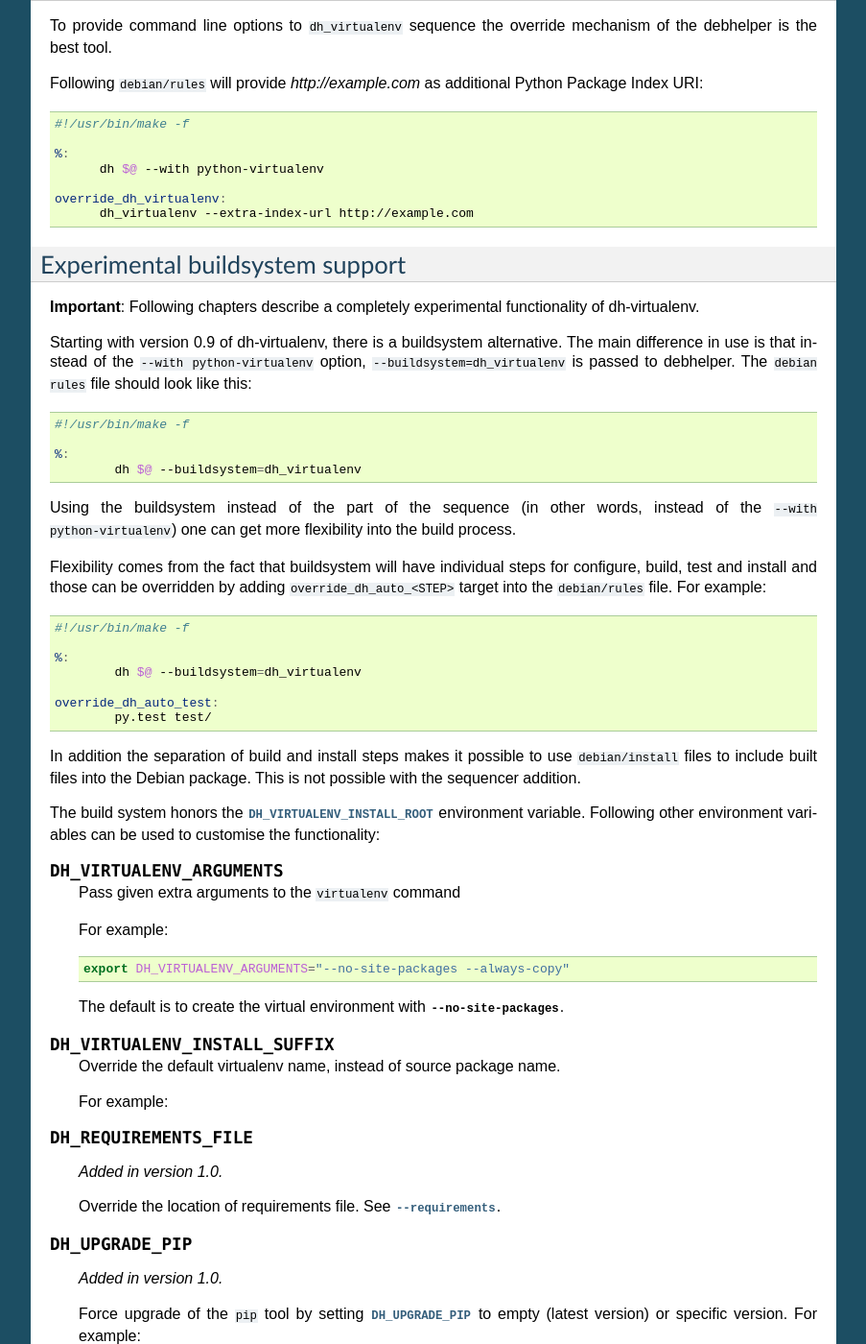
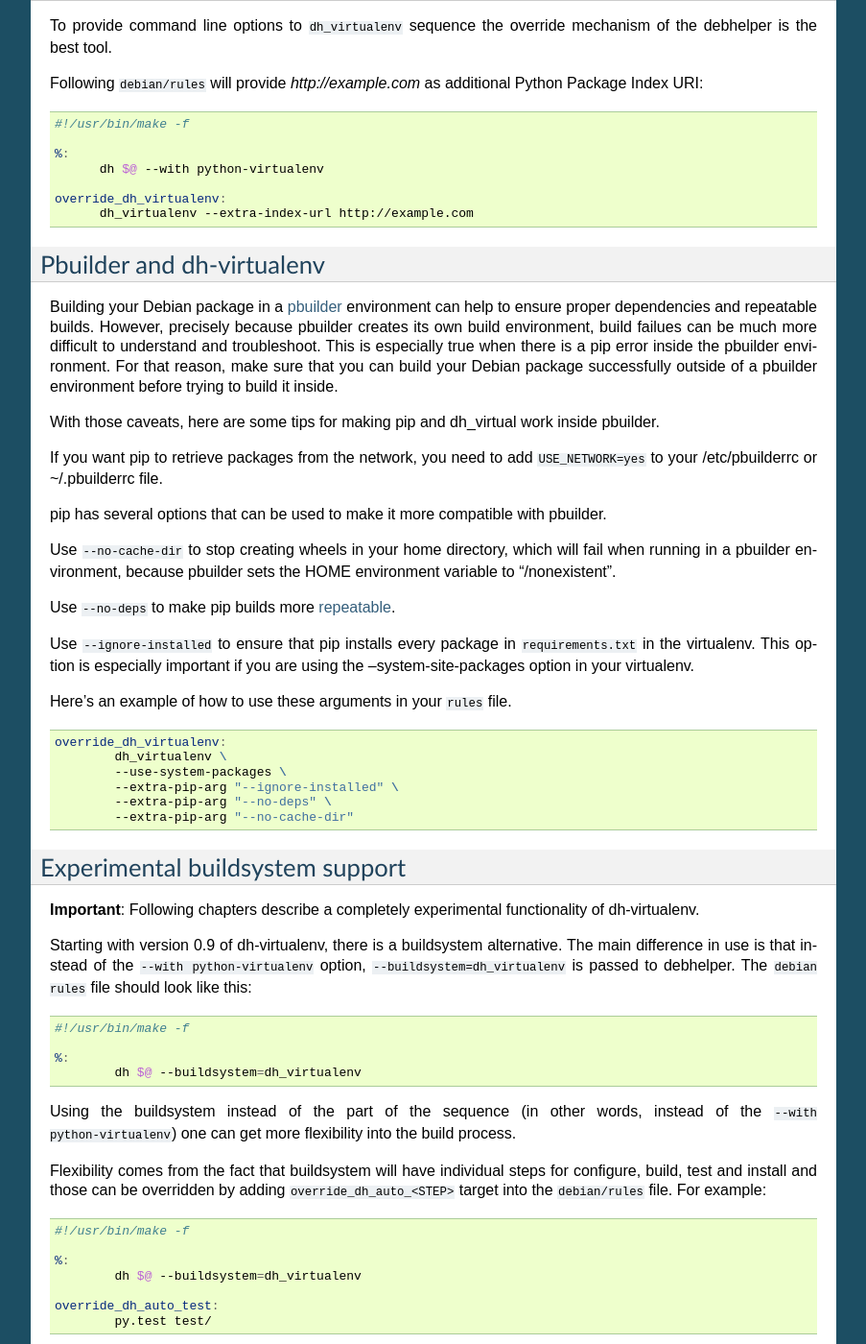
Before and after one commit to spotify/dh-virtualenv, a Sphinx documentation site: the page built from doc/usage.rst, in a window 1280 px wide and 1400 px high, scrolled down 3231 px. Shown: the whole window at 96% size, without its empty margins (198-1101 px from the left). Built offline with Sphinx 7.4.7, drawn with Linux system fonts in a browser that asks for light colours; some of the changed text lies outside the part shown.

Commit message:
Add docs about using pbuilder.

```diff
--- a/doc/usage.rst
+++ b/doc/usage.rst
@@ -239,6 +239,51 @@ additional Python Package Index URI:
   	dh_virtualenv --extra-index-url http://example.com
 
 
+Pbuilder and dh-virtualenv
+==========================
+
+Building your Debian package in a pbuilder_ environment can help to ensure
+proper dependencies and repeatable builds. However, precisely because pbuilder
+creates its own build environment, build failues can be much more difficult to
+understand and troubleshoot. This is especially true when there is a pip error
+inside the pbuilder environment. For that reason, make sure that you can build
+your Debian package successfully outside of a pbuilder environment before
+trying to build it inside.
+
+With those caveats, here are some tips for making pip and dh_virtual work
+inside pbuilder.
+
+If you want pip to retrieve packages from the network, you need to
+add ``USE_NETWORK=yes`` to your /etc/pbuilderrc or ~/.pbuilderrc file.
+
+pip has several options that can be used to make it more compatible
+with pbuilder.
+
+Use ``--no-cache-dir`` to stop creating wheels in your home directory,
+which will fail when running in a pbuilder environment, because
+pbuilder sets the HOME environment variable to "/nonexistent".
+
+Use ``--no-deps`` to make pip builds more repeatable_.
+
+Use ``--ignore-installed`` to ensure that pip installs every package in
+``requirements.txt`` in the virtualenv. This option is especially important if
+you are using the --system-site-packages option in your virtualenv.
+
+Here's an example of how to use these arguments in your ``rules`` file.
+
+.. code-block:: make
+
+                override_dh_virtualenv:
+                	dh_virtualenv \
+                	--use-system-packages \
+                	--extra-pip-arg "--ignore-installed" \
+                	--extra-pip-arg "--no-deps" \
+                	--extra-pip-arg "--no-cache-dir"
+
+.. _pbuilder: https://wiki.ubuntu.com/PbuilderHowto
+
+.. _repeatable: https://pip.readthedocs.org/en/stable/user_guide.html#ensuring-repeatability
+
 Experimental buildsystem support
 ================================
 
```
